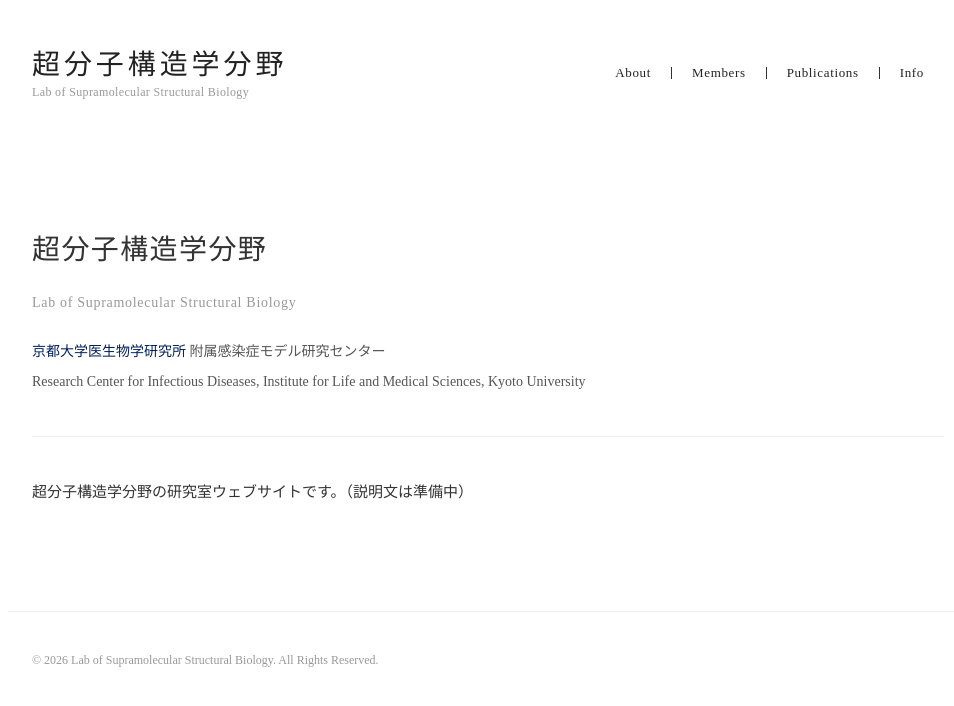
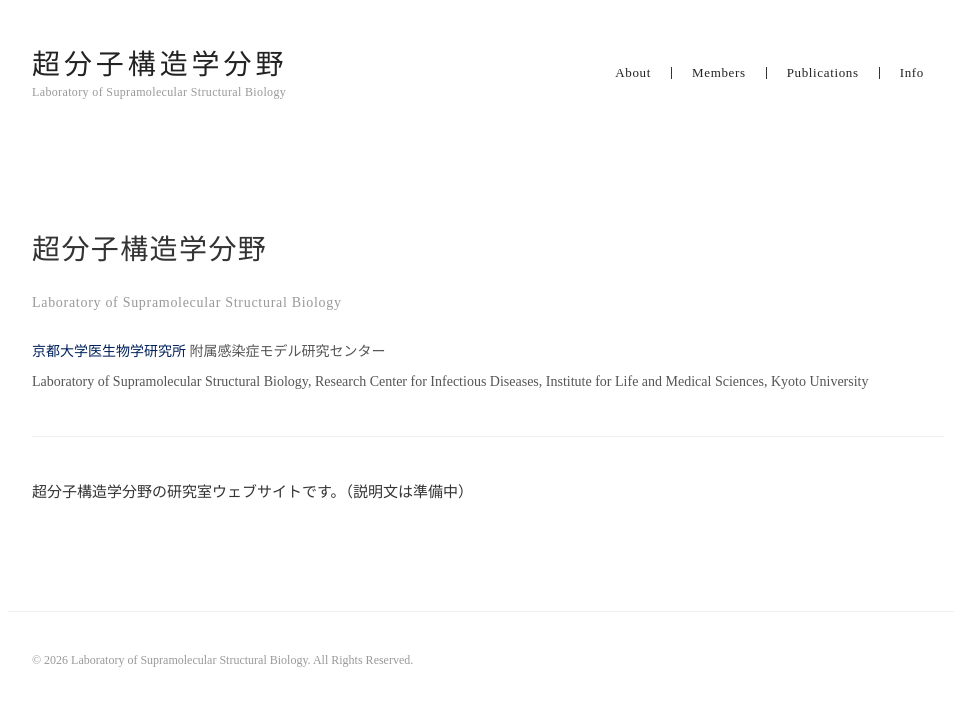
Before and after one commit to yukisugi/yukisugi.github.io, a Jekyll site: the page built from index.html, in a window 1280 px wide. Shown: the top 706 px of the page, without its empty margins (152-1106 px from the left). Built offline with Jekyll 4.4.1, drawn with Linux system fonts in a browser that asks for light colours.

Commit message:
Fix English lab name and add missing division name to affiliation_en
"Lab of..." -> "Laboratory of Supramolecular Structural Biology"
(the correct official form), and affiliation_en was missing this
division name entirely -- it only had the Research Center /
Institute / University levels above it.

Co-Authored-By: Claude Sonnet 5 <noreply@anthropic.com>

```diff
--- a/_config.yml
+++ b/_config.yml
@@ -2,11 +2,11 @@
 # Accessible in templates via {{ site.xxx }}
 
 title: 超分子構造学分野
-title_en: "Lab of Supramolecular Structural Biology"
+title_en: "Laboratory of Supramolecular Structural Biology"
 institute: 京都大学医生物学研究所
 institute_url: "https://www.infront.kyoto-u.ac.jp/"
 affiliation: 京都大学医生物学研究所 附属感染症モデル研究センター
-affiliation_en: "Research Center for Infectious Diseases, Institute for Life and Medical Sciences, Kyoto University"
+affiliation_en: "Laboratory of Supramolecular Structural Biology, Research Center for Infectious Diseases, Institute for Life and Medical Sciences, Kyoto University"
 email: sugita.yukihiko.8w@kyoto-u.ac.jp
 tel: "075-751-4048"
 address: "〒606-8507 京都市左京区聖護院川原町53"
```
